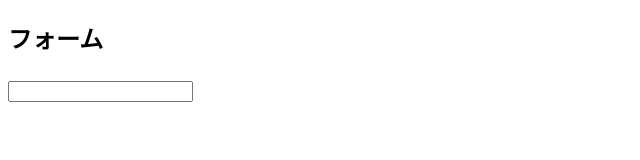
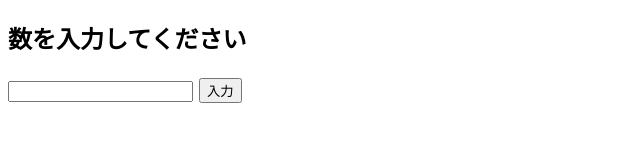
Before and after one commit to g1527066/2016web1-12, a plain HTML site: page index.html in a window 1280 px wide. Shown: the whole page, without its empty margins (0-640 px from the left). Drawn offline with Linux system fonts and the light colour scheme; files whose address does not match are found by name.

Commit message:
Update index.html

```diff
--- a/index.html
+++ b/index.html
@@ -6,9 +6,10 @@
   </head>
   <body>
     <section>
-<h1>フォーム<h1>
+<h1>数を入力してください<h1>
 <form action="#" id="form">
 <input type="text" name="word">
+<input type="submit" value="入力">
 
 
 </form>
```
